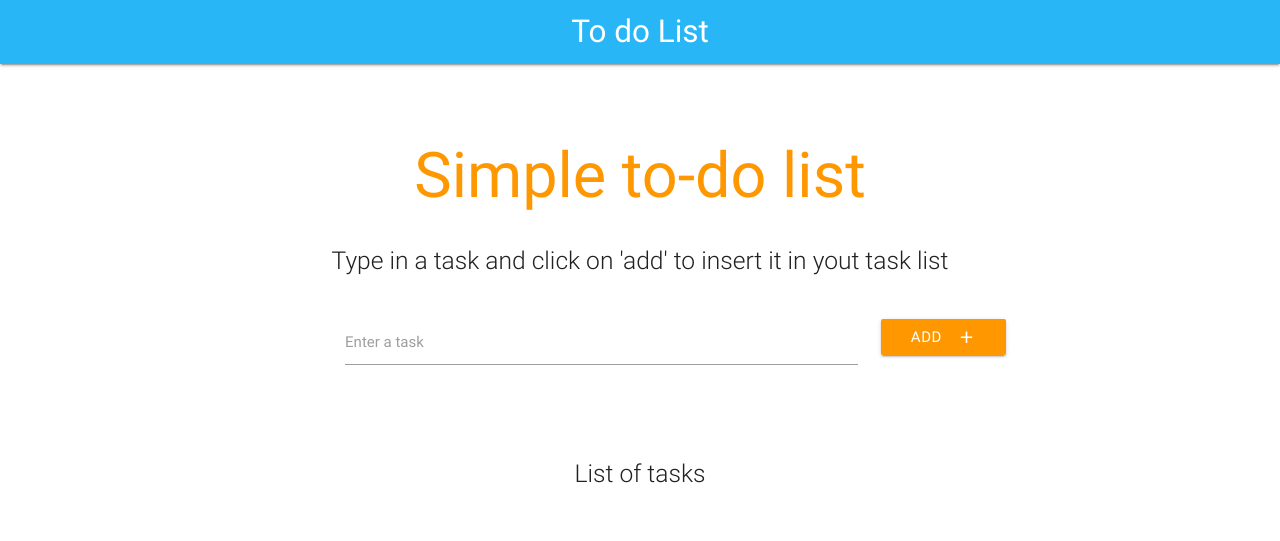
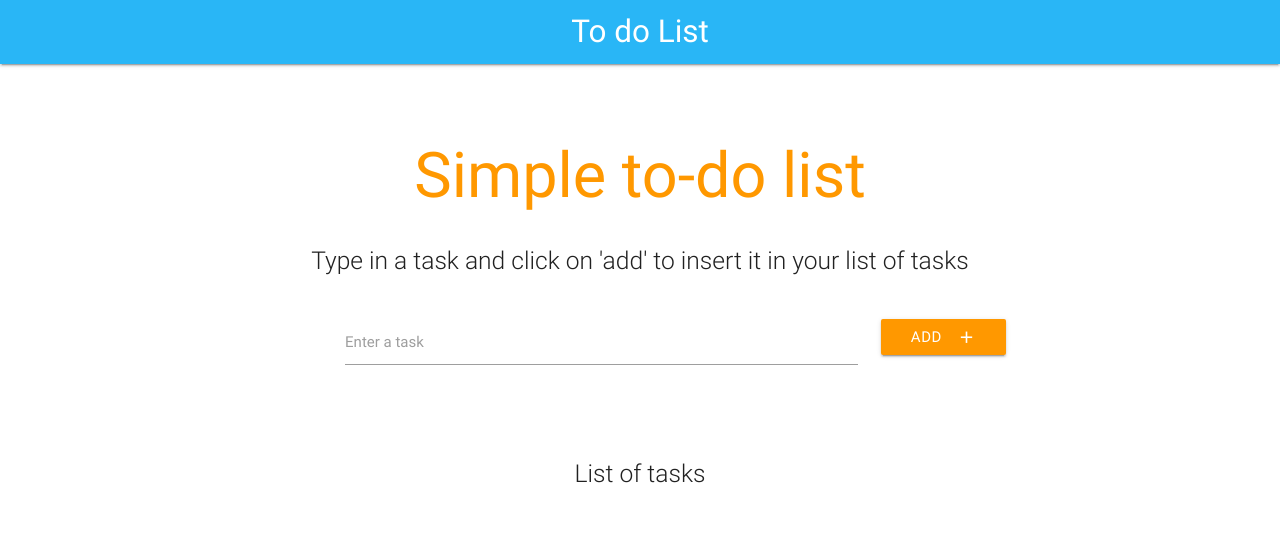
Before and after one commit to jpjardim/To-do-list, a plain HTML site: page index.html in a window 1280 px wide. Shown: the top 541 px of the page. Drawn offline with nearby package versions, Linux system fonts and the light colour scheme.

Commit message:
Updated text in index.html

```diff
--- a/index.html
+++ b/index.html
@@ -22,7 +22,7 @@
         <br/><br/>
         <h1 class="header center orange-text">Simple to-do list</h1>
         <div class="row center">
-            <h5 class="header col s12 light">Type in a task and click on 'add' to insert it in yout task list</h5>
+            <h5 class="header col s12 light">Type in a task and click on 'add' to insert it in your list of tasks</h5>
         </div>
         <div class="row">
             <form id="myForm" class="col s12">
```
